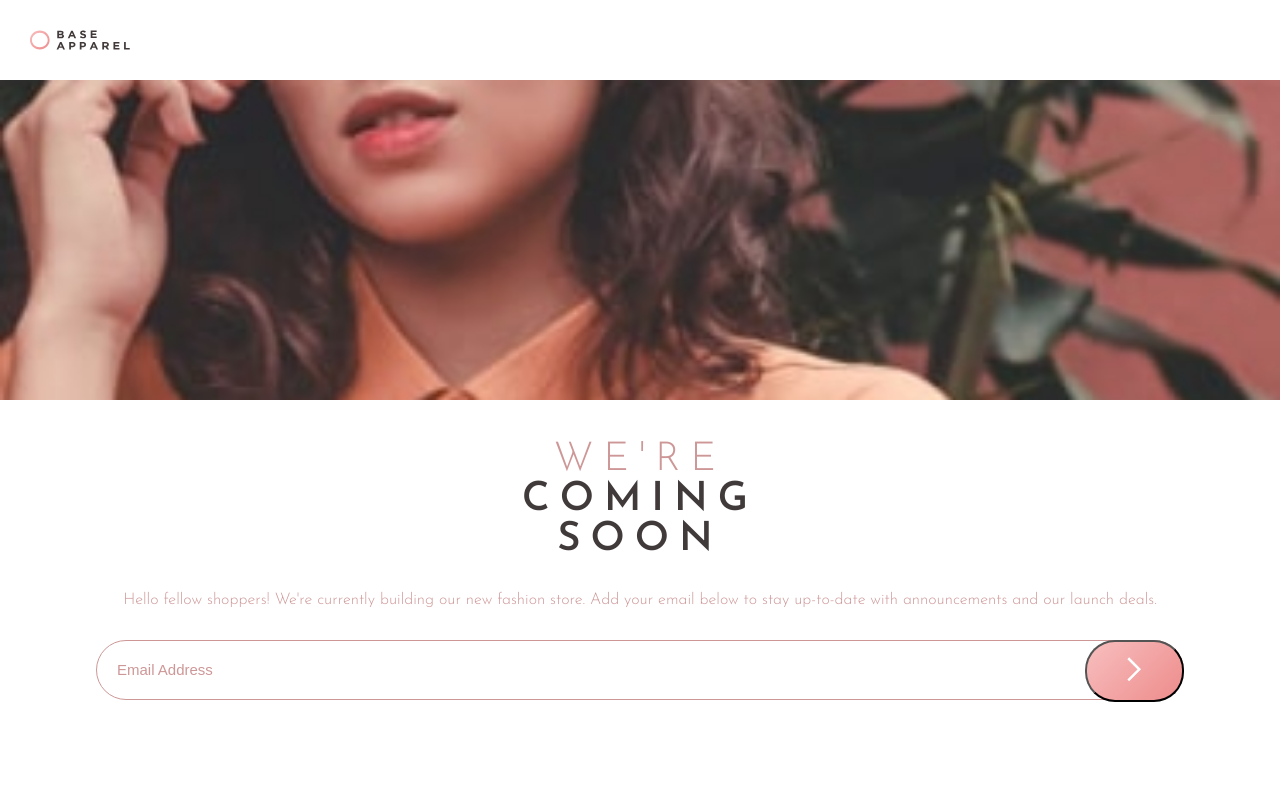
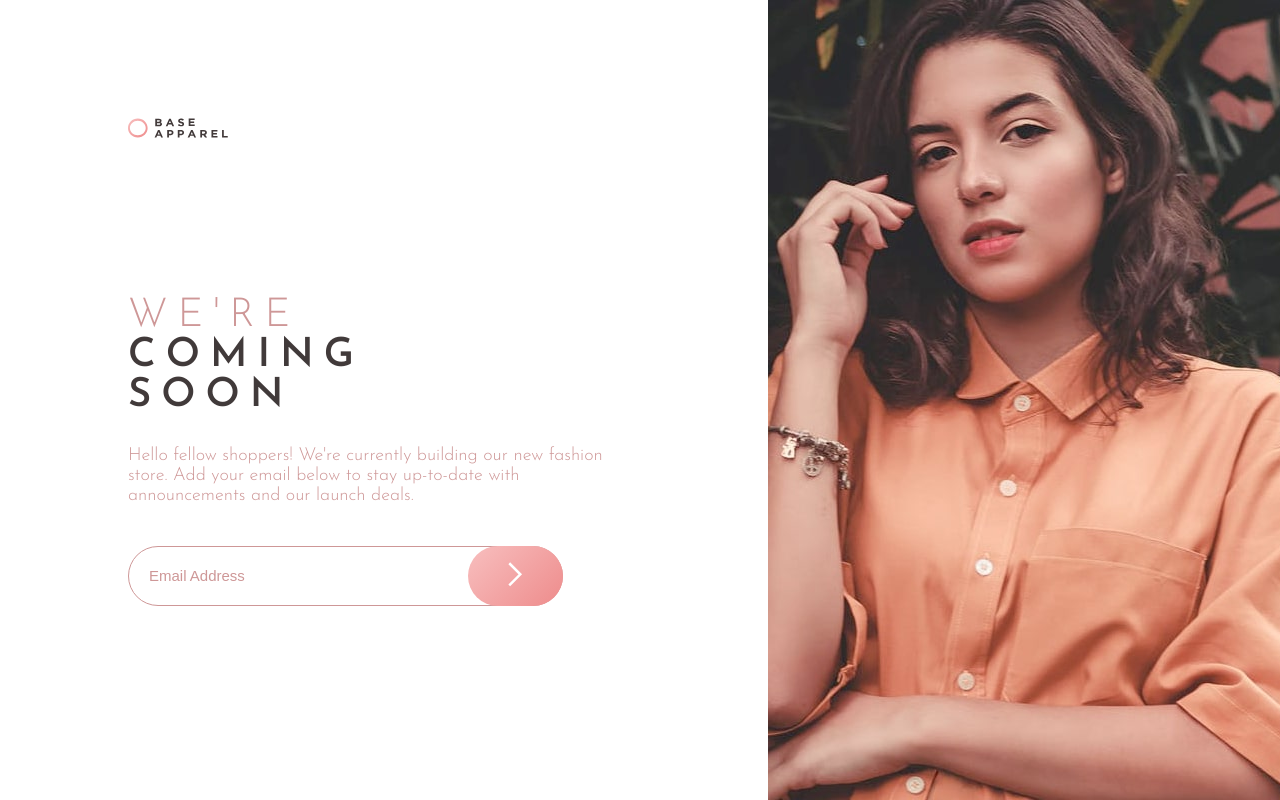
Before and after one commit to jeremyoduromanu/base-apparel-coming-soon-master, a plain HTML site: page index.html in a window 1280 px wide. Drawn offline with Linux system fonts and the light colour scheme.

Commit message:
final css touches

```diff
--- a/style.css
+++ b/style.css
@@ -20,6 +20,7 @@
 
 body{
     /* height: 100vh; */
+    max-width: 1400px;
     font-family: 'Josefin Sans', sans-serif;
 }
 
@@ -45,8 +46,9 @@ main{
     background-position: center;
     background-repeat: no-repeat;
     background-size: cover;
-    max-width: 100%;
+    width: 100%;
     height: 40vh;
+    margin-bottom: 20px;
 }
 
 .hero-text{
@@ -80,6 +82,7 @@ main{
 
 .hero-form{
     width: 85%;
+    max-width: 500px;
     margin: 30px auto auto auto;
     position: relative;
 }
@@ -90,7 +93,7 @@ main{
     border-radius: 30px;
     border: 1px solid hsl(0, 36%, 70%);
     font-size: 16px;
-    color: var(--primary-color);
+    color: black;
     outline: var(--primary-color);
 }
 
@@ -107,8 +110,10 @@ input:focus{
     position: absolute;
     top: 0;
     right: 0;
+    outline: 0;
     background-color: black;
-    padding: 15px 40px;
+    border: 1px transparent;
+    padding: 16px 40px;
     border-radius: 30px;
     background: linear-gradient(
         135deg,
@@ -131,6 +136,69 @@ input:focus{
 }
 
 
-@media only screen and (min-width: 800px){
+@media only screen and (min-width: 700px){
+
+    body{
+        max-width: 1400px;
+    }
+
+    main{
+        padding: 0;
+
+    }
+
+    .logo{
+        padding: 10%;
+    }
+
+
+    .content{
+        display: flex;
+        flex-direction: row-reverse;
+        justify-content: space-between;
+    }
+
+    .hero-bg{
+        position: absolute;
+        right: 0;
+        top: 0;
+        width: 40%;
+        background-image: url(./images/hero-desktop.jpg);
+        height: 100vh;
+    }
+
+    .content-text{
+        width: 50%;
+        /* height: 100%; */
+        position: absolute;
+        left: 0;
+        padding-left: 10%;
+    }
+
+    .hero-text h1{
+        text-align: left;
+    }
+
+    .hero-description{
+        width: 100%;
+    }
+
+    .hero-description p{
+        text-align: left;
+    }
+
+    .hero-form{
+        margin: 40px 0 0 0;
+    }
+
+    h1{
+        font-size: 60px;
+    }
+
+    p{
+        font-size: 18px;
+
+    }
+
 
 }
```
